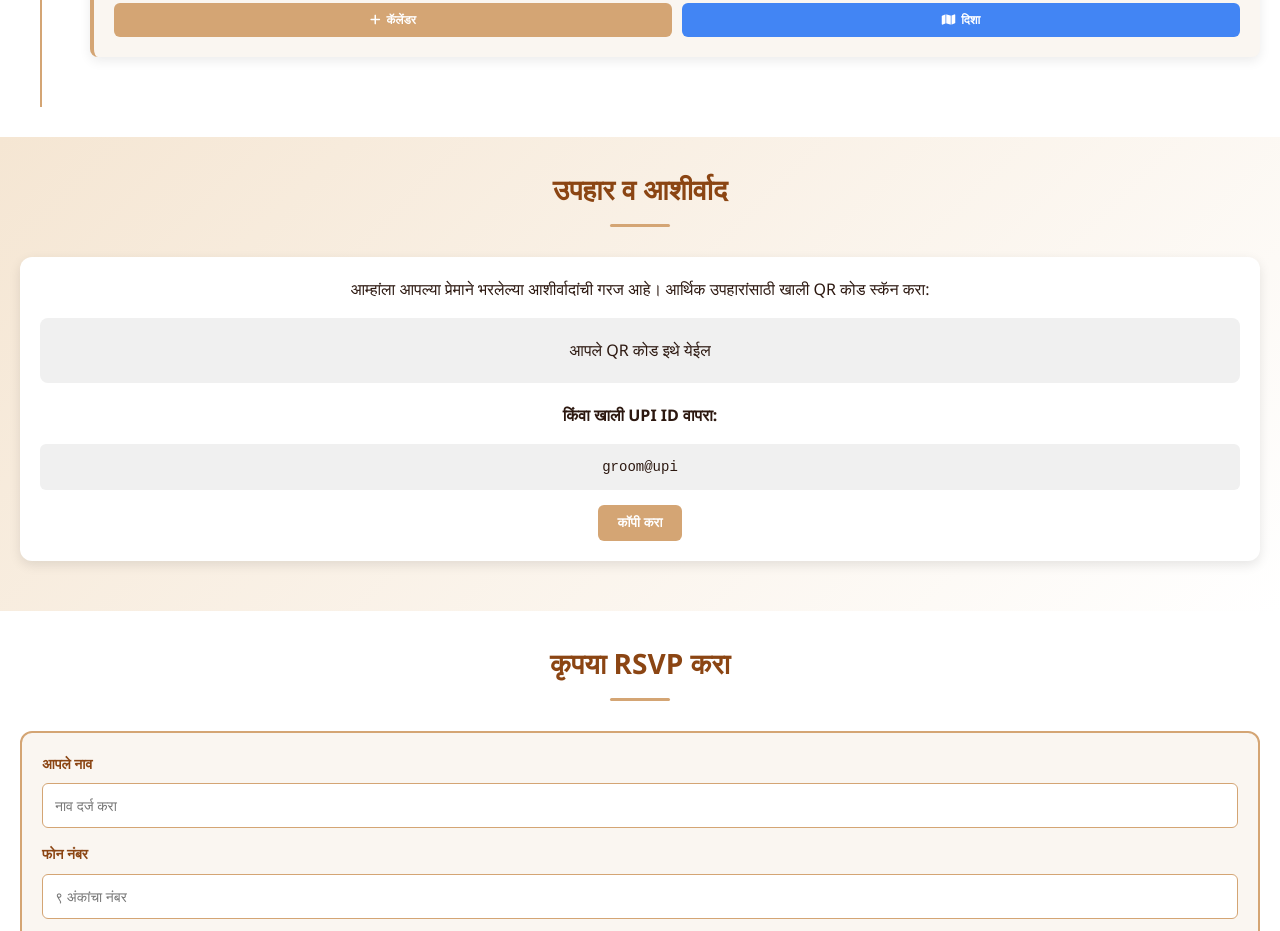
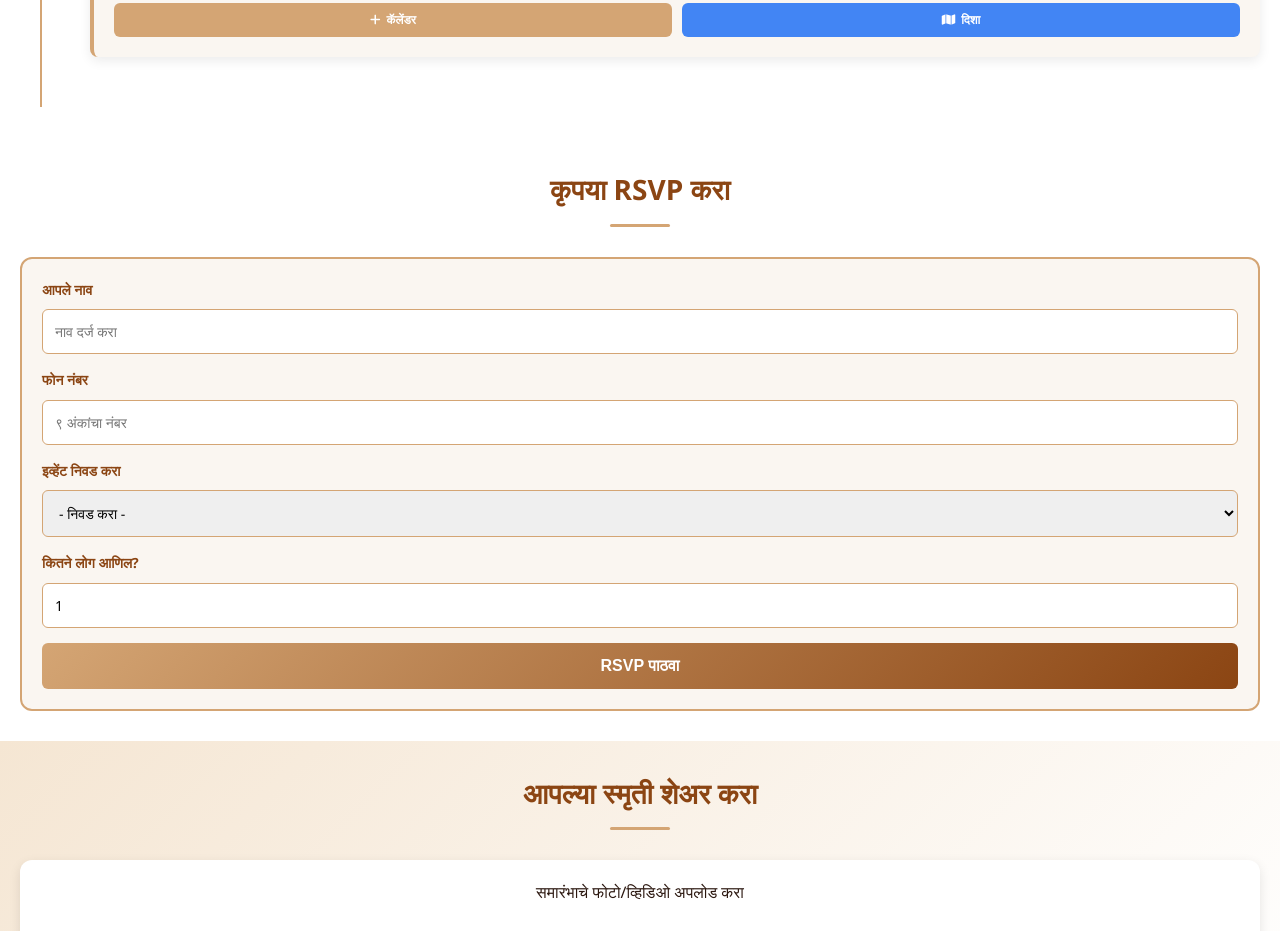
Before and after one commit to ccoolavi/Wedding_Onkar-Shalaka, a plain HTML site: page index.html in a window 1280 px wide. Shown: the part 1052-1983 px from the top of the page. Drawn offline with Linux system fonts and the light colour scheme; a script that the page names is missing.

Commit message:
Update index.html

```diff
--- a/index.html
+++ b/index.html
@@ -269,59 +269,6 @@
             transform: scale(1.05);
         }
 
-        /* Gift Section */
-        .gift-section {
-            padding: 30px 20px;
-            background: linear-gradient(135deg, var(--accent-color) 0%, #ffffff 100%);
-        }
-
-        .gift-container {
-            max-width: 100%;
-            margin: 0 auto;
-        }
-
-        .qr-code-box {
-            background: white;
-            padding: 20px;
-            border-radius: 12px;
-            text-align: center;
-            box-shadow: 0 4px 12px rgba(0,0,0,0.1);
-            margin: 20px 0;
-        }
-
-        .qr-image {
-            width: 100%;
-            max-width: 250px;
-            height: auto;
-            margin: 15px auto;
-            display: block;
-        }
-
-        .upi-id {
-            background: #f0f0f0;
-            padding: 12px;
-            border-radius: 6px;
-            font-family: monospace;
-            font-size: 14px;
-            word-break: break-all;
-            margin: 15px 0;
-        }
-
-        .copy-btn {
-            padding: 10px 20px;
-            background: var(--primary-color);
-            color: white;
-            border: none;
-            border-radius: 6px;
-            cursor: pointer;
-            font-weight: 600;
-            transition: all 0.3s ease;
-        }
-
-        .copy-btn:hover {
-            background: var(--secondary-color);
-        }
-
         /* RSVP Section */
         .rsvp-section {
             padding: 30px 20px;
@@ -536,7 +483,7 @@
             }
 
             .event-details {
-                font-size: 13px;
+                font-size: 12px;
             }
 
             .action-btn {
@@ -547,6 +494,15 @@
 
             .qr-image {
                 max-width: 200px;
+            }
+
+            .upload-btn {
+                padding: 10px 20px;
+                font-size: 14px;
+            }
+
+            footer {
+                font-size: 12px;
             }
         }
 
@@ -690,26 +646,6 @@
             </div>
         </section>
 
-        <!-- Gift Section -->
-        <section class="gift-section">
-            <h2 class="section-title" data-marathi="उपहार व आशीर्वाद" data-english="Gift & Blessings">उपहार व आशीर्वाद</h2>
-
-            <div class="gift-container">
-                <div class="qr-code-box">
-                    <p data-marathi="आम्हांला आपल्या प्रेमाने भरलेल्या आशीर्वादांची गरज आहे। आर्थिक उपहारांसाठी खाली QR कोड स्कॅन करा:" data-english="We would be blessed by your presence and wishes. Scan the QR code below to send a gift:">आम्हांला आपल्या प्रेमाने भरलेल्या आशीर्वादांची गरज आहे। आर्थिक उपहारांसाठी खाली QR कोड स्कॅन करा:</p>
-
-                    <!-- Placeholder for QR code (replace with your actual QR code) -->
-                    <div style="background: #f0f0f0; padding: 20px; border-radius: 8px; margin: 15px 0;">
-                        <p data-marathi="आपले QR कोड इथे येईल" data-english="Your QR Code will go here">आपले QR कोड इथे येईल</p>
-                    </div>
-
-                    <p style="margin-top: 20px; font-weight: 600;" data-marathi="किंवा खाली UPI ID वापरा:" data-english="Or use the UPI ID below:">किंवा खाली UPI ID वापरा:</p>
-                    <div class="upi-id">groom@upi</div>
-                    <button class="copy-btn" onclick="copyToClipboard('groom@upi')" data-marathi="कॉपी करा" data-english="Copy">कॉपी करा</button>
-                </div>
-            </div>
-        </section>
-
         <!-- RSVP Section -->
         <section class="rsvp-section">
             <h2 class="section-title" data-marathi="कृपया RSVP करा" data-english="Please RSVP">कृपया RSVP करा</h2>
@@ -766,9 +702,9 @@
     </footer>
 
     <script>
-        // Replace with your Cloudinary credentials
-        const CLOUDINARY_CLOUD_NAME = 'YOUR_CLOUDINARY_CLOUD_NAME';
-        const CLOUDINARY_UPLOAD_PRESET = 'YOUR_UPLOAD_PRESET';
+        // Updated Cloudinary API Key and Folder
+        const CLOUDINARY_CLOUD_NAME = 'anonymous';
+        const CLOUDINARY_UPLOAD_PRESET = 'Wedding_memories';
 
         // Current Language
         let currentLanguage = localStorage.getItem('weddingLanguage') || 'mr';
```
